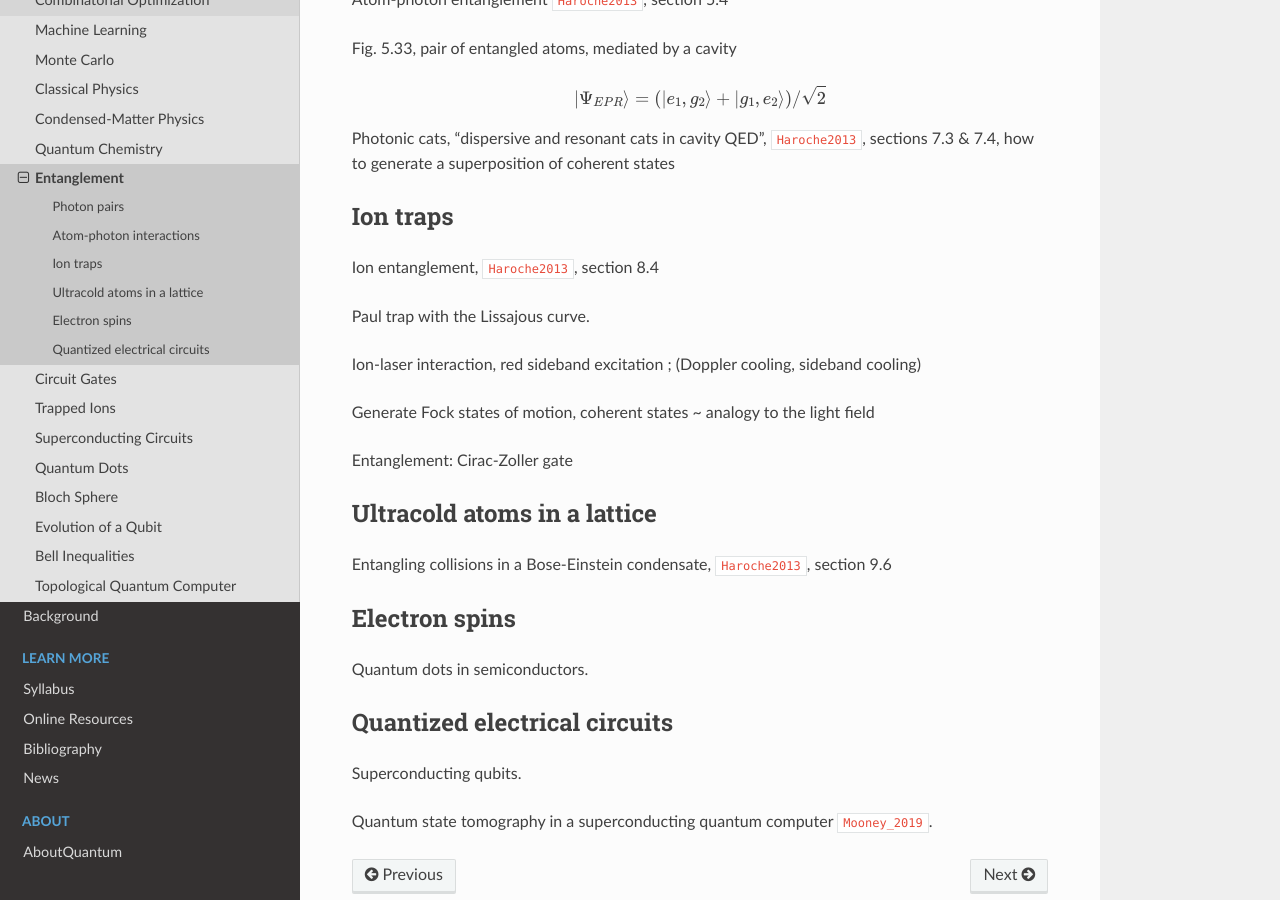
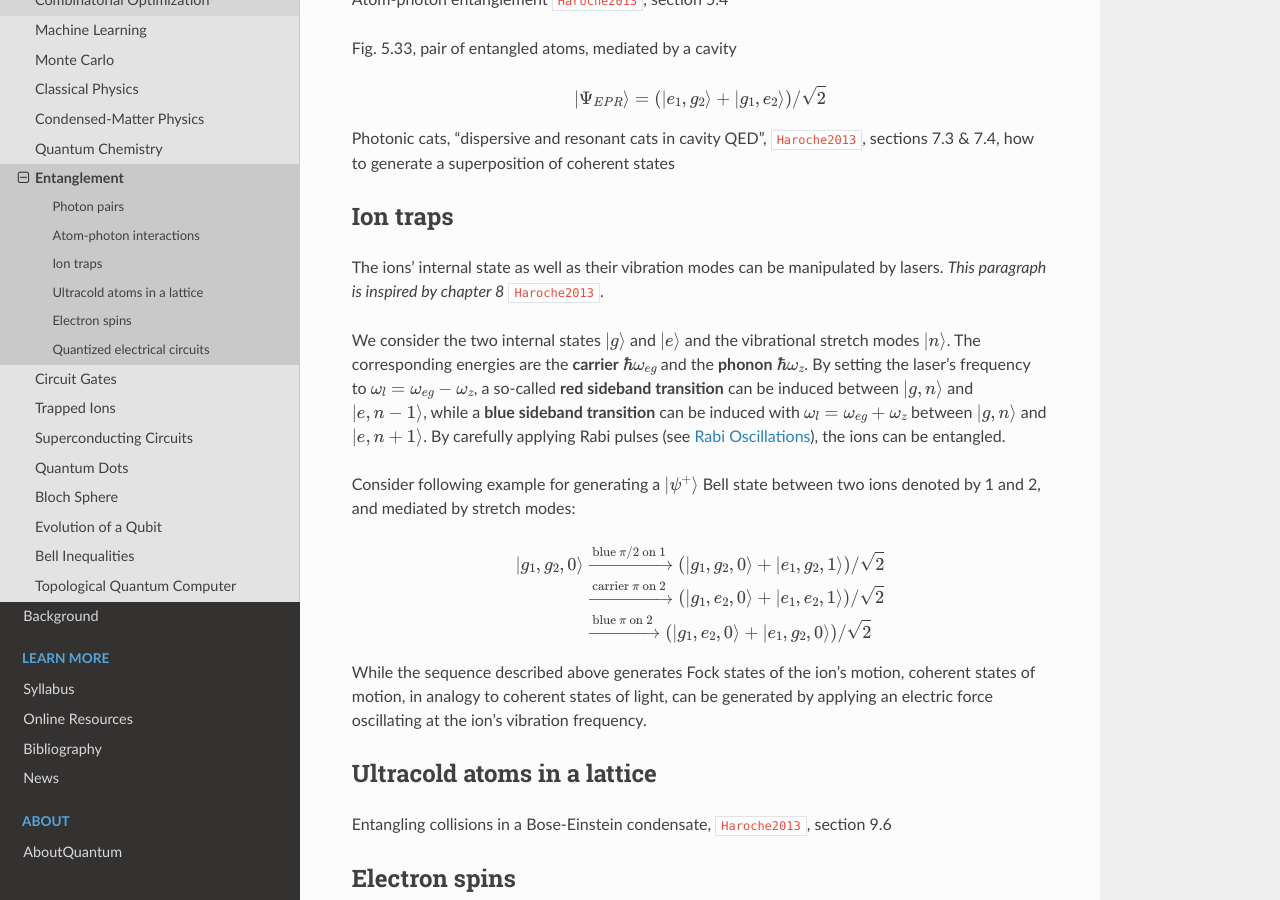
Before and after one commit to tomlqc/about-quantum, a Sphinx documentation site: the page built from source/stories/complements/entanglement.rst, in a window 1280 px wide and 900 px high, scrolled down 1030 px. Built offline with Sphinx 7.4.7 and the Read the Docs theme 2.0.0, drawn with Linux system fonts in a browser that asks for light colours; cross-references to code outside the pages are shown as plain code; some of the changed text lies outside the part shown.

Commit message:
entanglement/iontrap.

```diff
--- a/source/biblio/articles.bib
+++ b/source/biblio/articles.bib
@@ -202,6 +202,18 @@
   pages = {129--140},
   journal = {Nature Reviews Physics},
   publisher = {Springer Science and Business Media {LLC}}
+}
+@article{Cirac_1995,
+  title = {Quantum Computations with Cold Trapped Ions},
+  author = {J. I. Cirac and P. Zoller},
+  year = {1995},
+  month = may,
+  doi = {10.1103/physrevlett.74.4091},
+  volume = {74},
+  number = {20},
+  pages = {4091--4094},
+  journal = {Physical Review Letters},
+  publisher = {American Physical Society ({APS})}
 }
 @article{Dalzell_2020,
    title={How many qubits are needed for quantum computational supremacy?},
--- a/source/stories/complements/entanglement.rst
+++ b/source/stories/complements/entanglement.rst
@@ -22,7 +22,7 @@ The work was based on the emission cascade of calcium atoms as described in
 :cite:`Aspect_1980` and :cite:`Aspect_1981` (the latter in open access).
 
 Calcium of atoms excited in a :math:`4p^2 \, {}^1 S_0` decay towards the state :math:`4s^2 \, {}^1 S_0`
-through the intermediate short-lived :math:`4s 4p^1 P_1`,
+through the intermediate short-lived :math:`4s \, 4p^1 P_1`,
 by emitting a cascade of two photons at frequencies :math:`\nu_1` and :math:`\nu_2`.
 The two photons are correlated in polarization, one being in :math:`\sigma^+`
 and the other in :math:`\sigma^-`.
@@ -66,15 +66,37 @@ Photonic cats, "dispersive and resonant cats in cavity QED",
 Ion traps
 ---------
 
-Ion entanglement, :cite:`Haroche2013`, section 8.4
+The ions' internal state as well as their vibration modes can be manipulated by lasers.
+*This paragraph is inspired by chapter 8* :cite:`Haroche2013`.
 
-Paul trap with the Lissajous curve.
+We consider the two internal states :math:`\ket{g}` and :math:`\ket{e}` and
+the vibrational stretch modes :math:`\ket{n}`.
+The corresponding energies are the **carrier** :math:`\hbar \omega_{eg}` and
+the **phonon** :math:`\hbar \omega_z`.
+By setting the laser's frequency to :math:`\omega_l = \omega_{eg} - \omega_z`,
+a so-called **red sideband transition** can be induced
+between :math:`\ket{g, n}` and :math:`\ket{e, n-1}`,
+while a **blue sideband transition** can be induced with :math:`\omega_l = \omega_{eg} + \omega_z`
+between :math:`\ket{g, n}` and :math:`\ket{e, n+1}`.
+By carefully applying Rabi pulses (see :ref:`stories/background/rabi:Rabi Oscillations`),
+the ions can be entangled.
 
-Ion-laser interaction, red sideband excitation ; (Doppler cooling, sideband cooling)
+Consider following example for generating a :math:`\ket{\psi^+}` Bell state
+between two ions denoted by 1 and 2, and mediated by stretch modes:
 
-Generate Fock states of motion, coherent states ~ analogy to the light field
+.. math::
 
-Entanglement: Cirac-Zoller gate
+    \ket{g_1, g_2, 0}
+    & \xrightarrow{\text{blue} \, \pi / 2 \, \text{on 1}}
+      (\ket{g_1, g_2, 0} + \ket{e_1, g_2, 1}) / \sqrt 2 \\
+    & \xrightarrow{\text{carrier} \, \pi \, \text{on 2}}
+      (\ket{g_1, e_2, 0} + \ket{e_1, e_2, 1}) / \sqrt 2 \\
+    & \xrightarrow{\text{blue} \, \pi \, \text{on 2}}
+      (\ket{g_1, e_2, 0} + \ket{e_1, g_2, 0}) / \sqrt 2 \\
+
+While the sequence described above generates Fock states of the ion's motion,
+coherent states of motion, in analogy to coherent states of light,
+can be generated by applying an electric force oscillating at the ion's vibration frequency.
 
 .. ---------------------------------------------------------------------------
 
```
Also changed, not shown: source/stories/complements/iontrap.rst (+16 -1 lines).
